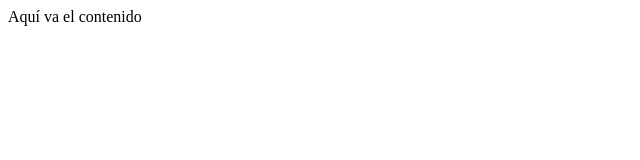
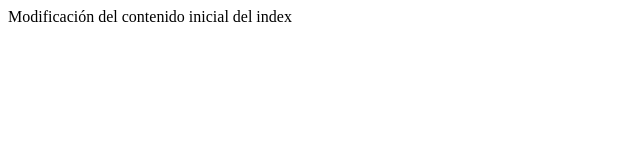
Before and after one commit to cy-perez/prueba-diplomado-backend, a plain HTML site: page index.html in a window 1280 px wide. Shown: the whole page, without its empty margins (0-640 px from the left). Drawn offline with Linux system fonts and the light colour scheme.

Commit message:
Modificación de index

```diff
--- a/index.html
+++ b/index.html
@@ -3,6 +3,6 @@
 		<title>Mi página de ejemplo</title>
 	</head>
 	<body>
-	Aquí va el contenido
+	Modificación del contenido inicial del index
 	</body>
 </html>
```
